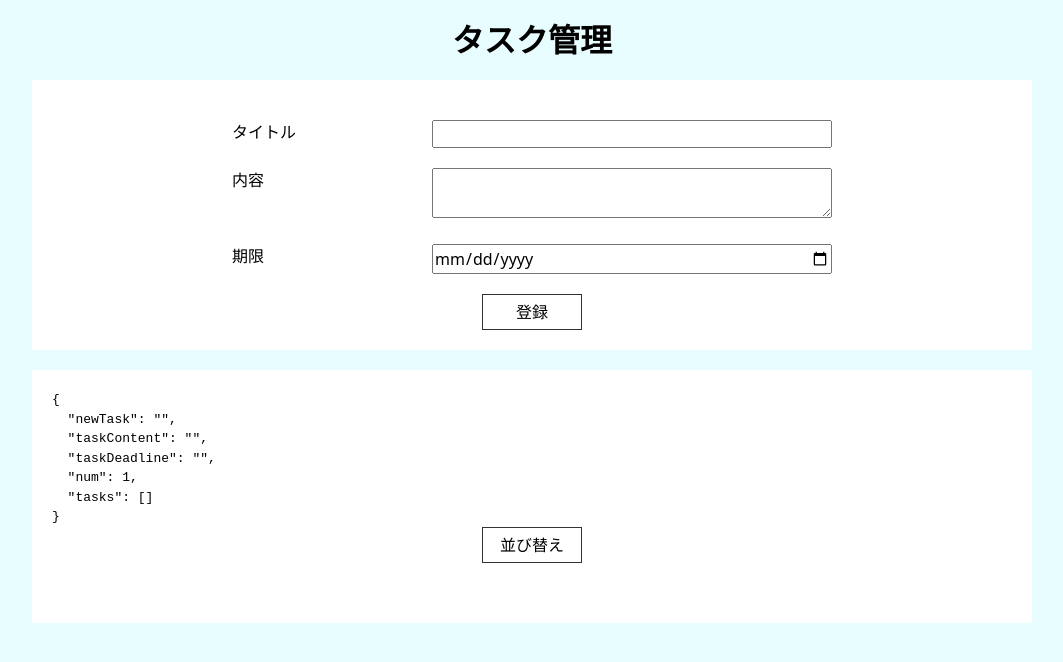
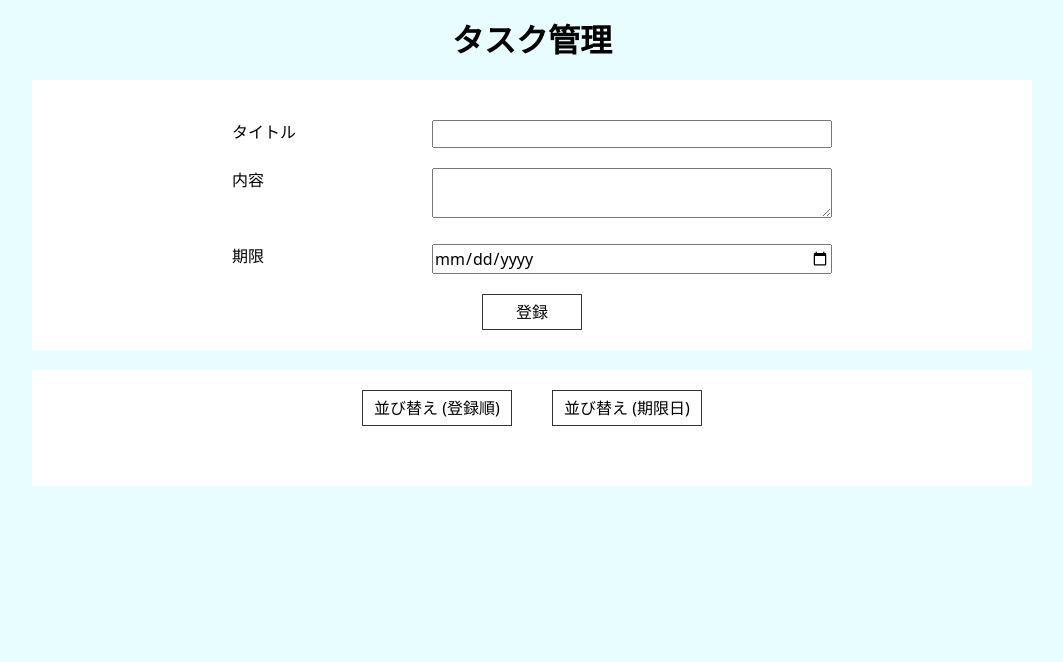
Before and after one commit to Sugi55z/vue_app, a Vue app: page / in a window 1280 px wide. Shown: the top 662 px of the page, without its empty margins (108-1171 px from the left). Built offline with nearby package versions, Linux system fonts and the light colour scheme.

Commit message:
20230801_並び替えボタン_登録順／期限順

```diff
--- a/src/components/TaskCard.vue
+++ b/src/components/TaskCard.vue
@@ -24,12 +24,14 @@
     <!-- task表示 -->
     <div class="task-wrap">
       <div class="task-box">
-        <pre>{{ $data }}</pre>
+        <!-- <pre>{{ $data }}</pre> -->
         <div class="task-sort">
-          <button v-on:click="sort()">並び替え</button>
+          <button v-on:click="sortArry()">並び替え (登録順)</button>
+          <button v-on:click="sortDate()">並び替え (期限日)</button>
+
         </div>
         <ul>
-          <li v-for="(task, index) in tasks" :key="(index,task.deadline)" v-bind:class=task.closeclass>
+          <li v-for="(task, index) in tasks" :key="(index,task.id)" v-bind:class=task.closeclass>
             <div class="content">
               <h3>{{ task.name}}</h3>
               <p>{{ task.content}}</p>
@@ -52,6 +54,9 @@
 
 <script>
 let task = new Object();
+let sortFlag = "desc";
+let sortDateFlag = "datedesc";
+
 export default {
   name: 'TaskCard',
   data(){
@@ -72,7 +77,7 @@ export default {
           //console.log('click')
           if( this.newTask === "" ) return //未入力なら実行しない
           if( this.taskContent === "" ) return //未入力なら実行しない
-          task = {
+          task = {//入力内容・状態・class名を格納
             id:this.num++,
             name:this.newTask,
             content:this.taskContent,
@@ -81,39 +86,59 @@ export default {
             stateclass:this.stateclass = "",
             closeclass:this.closeclass = ""
           }
-          this.tasks.push(task),
-          this.newTask = "",
-          this.taskContent = "",
-          this.taskDeadline = ""
+          this.tasks.push(task),//tasksにtaskの内容を入れる
+          this.newTask = "",//入力内容を削除・初期表示へ
+          this.taskContent = "",//入力内容を削除・初期表示へ
+          this.taskDeadline = ""//入力内容を削除・初期表示へ
         },
 
 
         //状態（未着手・処理中・完了）ボタン処理
         change:function(index){
-          if(this.tasks[index].states === "未着手"){
+          if(this.tasks[index].states === "未着手"){//未着手なら
             this.tasks[index].states = "処理中";
             this.tasks[index].stateclass = "processing";
             this.tasks[index].closeclass = ""
           }
-          else if (this.tasks[index].states === "処理中"){
+          else if (this.tasks[index].states === "処理中"){//処理中なら
             this.tasks[index].states = "完了";
             this.tasks[index].stateclass = "";
             this.tasks[index].closeclass = "complete"
           }
-          else if (this.tasks[index].states === "完了"){
+          else if (this.tasks[index].states === "完了"){//完了なら
             this.tasks[index].states = "処理中";
             this.tasks[index].stateclass = "processing";
             this.tasks[index].closeclass = ""
           }
         },
 
-        //期限で並び替え
-        sort:function(){
-          console.log(this.task.deadline)
+        //ID 登録順で並び替え
+        sortArry:function(){
+          //タスクID 降順
+          if(sortFlag === "asc"){
+            sortFlag = "desc";
+            this.tasks.sort((a, b) => { return b.id - a.id});
+          }
+          //タスクID 昇順
+          else if(sortFlag === 'desc') {
+            sortFlag = 'asc';
+            this.tasks.sort((a, b) => { return a.id - b.id});
+          }
+        },
+
+       //期限で並び替え
+        sortDate:function(){
+          //日付降順
+          if(sortDateFlag === "dateasc"){
+            sortDateFlag = "datedesc";
+            this.tasks.sort((a, b) => { return (a.deadline < b.deadline ? 1 : -1); });
+          }
+          //日付昇順
+          else if(sortDateFlag === 'datedesc') {
+            sortDateFlag = 'dateasc';
+            this.tasks.sort((a, b) => { return (a.deadline > b.deadline ? 1 : -1); });
+          }
         }
-
-
-
       }
 }
 </script>
@@ -174,14 +199,16 @@ export default {
 .task-wrap .task-box .task-sort{
   margin: 0 0 20px;
   background: none;
+  display: flex;
+  justify-content: center;
 }
 .task-wrap .task-box .task-sort button{
   border: solid 1px #333;
   background: #fff;
   display: block;
   padding: 5px 0;
-  width: 100px;
-  margin: 0 auto;
+  width: 150px;
+  margin: 0 20px;
 }
 
 .task-wrap .task-box .task-sort button:hover{
```
